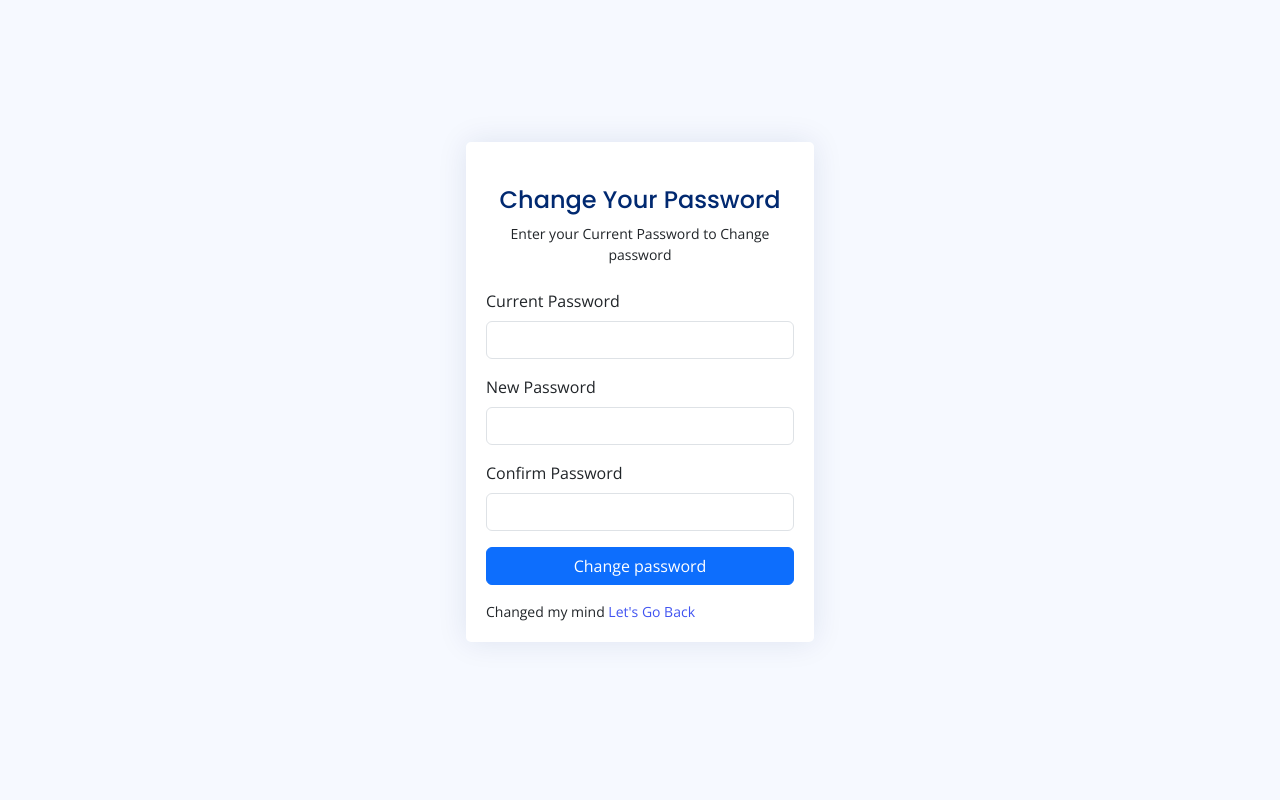
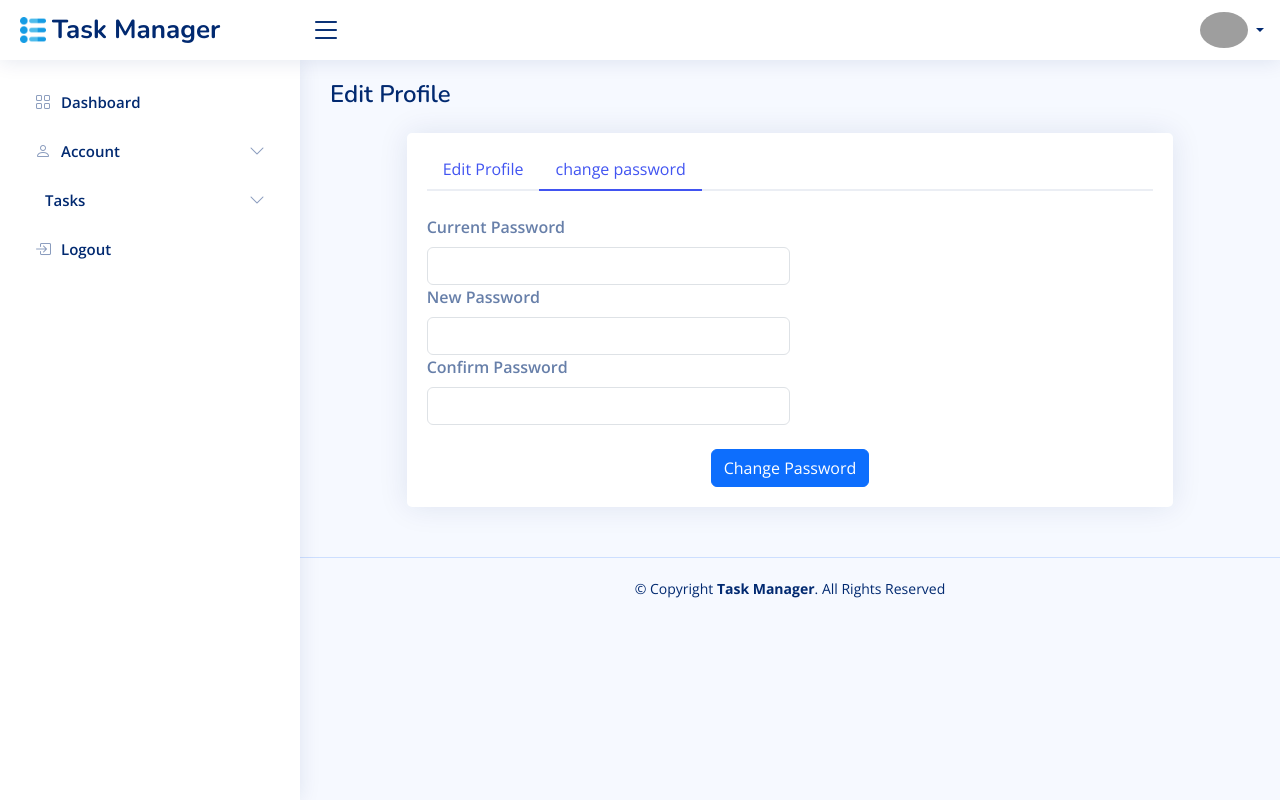
Before and after one commit to Shivahir2003/Task_Management_System, a Django app: template task_management_system/templates/accounts/reset_password.html in a window 1280 px wide. Run offline with Django 3.2, Linux system fonts and the light colour scheme; the template is opened without the code that fills it, so the values that code supplies are empty; some libraries are stand-ins or nearby versions; grey boxes are pictures that could not be loaded.

Commit message:
changes: minor changes in design

```diff
--- a/task_management_system/accounts/views.py
+++ b/task_management_system/accounts/views.py
@@ -4,7 +4,6 @@ from django.contrib.auth.decorators import login_required
 from django.contrib.auth.mixins import LoginRequiredMixin
 from django.contrib.auth.models import User
 from django.shortcuts import render,redirect
-from django.contrib.auth.forms import UserChangeForm
 from django.views.generic.base import View
 
 from accounts.forms import UserSignUpForm,UserProfileForm,UserLoginForm,ResetPasswordForm,EditUserForm
@@ -241,7 +240,6 @@ class ResetPasswordView(LoginRequiredMixin,View):
             if resetpassword_form.is_valid():
                 current_password=resetpassword_form.cleaned_data['current_password']
                 new_password=resetpassword_form.cleaned_data['new_password']
-                import pdb; pdb.set_trace()
                 if not user.check_password(current_password):
                     messages.error(request,"current password does not match")
                 elif current_password == new_password:
--- a/task_management_system/task_management_system/settings.py
+++ b/task_management_system/task_management_system/settings.py
@@ -113,9 +113,11 @@ AUTH_PASSWORD_VALIDATORS = [
 
 LANGUAGE_CODE = 'en-us'
 
-TIME_ZONE = 'UTC'
+TIME_ZONE = 'Asia/Kolkata'
 
-USE_I18N = False
+USE_I18N = True
+
+USE_L10N = True
 
 USE_TZ = True
 
--- a/task_management_system/templates/accounts/reset_password.html
+++ b/task_management_system/templates/accounts/reset_password.html
@@ -1,83 +1,100 @@
-{% extends 'layouts/auth_base.html' %}
+{% extends 'layouts/base.html' %}
 
 
-{% block title %}
-  reset password | Task Manager
-{% endblock title %}
+{% block pagetitle %}
+change password | Task Manager
+{% endblock pagetitle %}
 
 
 {% block pagecontent %}
+<div class="pagetitle mb-4">
+  <h1>Edit Profile</h1>
+  <nav>
+    <ol class="breadcrumb">
+    </ol>
+  </nav>
+</div><!-- End Page Title -->
 
-    <div class="container">
+<section class="section profile d-flex justify-content-center">
+  <div class="col-xl-10">
 
-        <section class="section register min-vh-100 d-flex flex-column align-items-center justify-content-center py-4">
+    <div class="card">
+      <div class="card-body pt-3">
+        <!-- Bordered Tabs -->
+        <ul class="nav nav-tabs nav-tabs-bordered">
+          <li class="nav-item">
+            <button class="nav-link " data-bs-toggle="tab" data-bs-target="#profile-edit">
 
-          <div class="container">
-            {% if messages %}
-            <div class="d-flex justify-content-end pt-4 pe-4">
-              <div class="alert alert-danger alert-dismissible fade show " role="alert">
-                <i class="bi bi-exclamation-octagon me-1"></i>
-                {% for message in messages %}
-                  {{ message}}
-                {% endfor %}
-              <button type="button" class="btn-close" data-bs-dismiss="alert" aria-label="Close"></button>
-            </div>
-          </div>
+              <a href="{% url 'accounts:edit_profile' %}">Edit Profile</a>
+            </button>
+          </li>
+          <li class="nav-item">
+            <button class="nav-link active" data-bs-toggle="tab" data-bs-target="#profile-change-password">
+              <a href="{% url 'accounts:reset_password' %}">change password</a>
+            </button>
+          </li>
+        </ul>
+        <div class="tab-content pt-2">
+
+          <div class="tab-pane fade show active profile-edit pt-3" id="profile-change-password">
+
+            <form method="post" enctype="multipart/form-data">
+              {% csrf_token %}
+
+
+              <div class="col-6">
+                <label for="id_current_password" class="form-label">Current Password</label>
+                <input type="password" name="current_password" class="form-control" id="id_current_password"
+                  minlength="8" required>
+                <div class="invalid-feedback">Please enter your password!</div>
+
+                {% if errors %}
+                <label id="id_current_password-error" class="invalid-feedback"
+                  for={{form.current_password.id_for_label}}>
+                  {{loginform.current_password.errors}}
+                </label>
                 {% endif %}
-
-            <div class="row justify-content-center">
-              <div class="col-lg-4 col-md-6 d-flex flex-column align-items-center justify-content-center">
-                <div class="card mb-3">
-
-                  <div class="card-body">
-
-                    <div class="pt-4 pb-2">
-                      <h5 class="card-title text-center pb-0 fs-4">Change Your Password</h5>
-                      <p class="text-center small">Enter your Current Password to Change password</p>
               </div>
 
-                    <form class="row g-3 needs-validation" novalidate method="post">
-                      {% csrf_token %}
-                      <div class="col-12">
-                        <label for="id_current_password" class="form-label">Current Password</label>
-                        <input type="password" name="current_password" class="form-control" id="id_current_password" minlength="8" required>
+              <div class="col-6">
+                <label for="id_new_password" class="form-label">New Password</label>
+                <input type="password" name="new_password" class="form-control" id="id_new_password" minlength="8"
+                  required>
                 <div class="invalid-feedback">Please enter your password!</div>
-                        <label id="id_current_password-error" class="invalid-feedback" for={{form.current_password.id_for_label}}>
-                          {{loginform.current_password.errors}}
-                        </label>
-                      </div>
 
-                      <div class="col-12">
-                        <label for="id_new_password" class="form-label">New Password</label>
-                        <input type="password" name="new_password" class="form-control" id="id_new_password" minlength="8" required>
-                        <div class="invalid-feedback">Please enter your password!</div>
+                {% if errors %}
                 <label id="id_new_password-error" class="invalid-feedback" for={{form.new_password.id_for_label}}>
                   {{loginform.new_password.errors}}
                 </label>
+                {% endif %}
               </div>
 
-                      <div class="col-12">
+              <div class="col-6 mb-4">
                 <label for="id_confirm_password" class="form-label">Confirm Password</label>
-                        <input type="password" name="confirm_password" class="form-control" id="id_confirm_password" minlength="8" required>
+                <input type="password" name="confirm_password" class="form-control" id="id_confirm_password"
+                  minlength="8" required>
                 <div class="invalid-feedback">Please confirm your password!</div>
-                        <label id="id_confirm_password-error" class="invalid-feedback" for={{form.confirm_password.id_for_label}}>
+
+                {% if errors %}
+                <label id="id_confirm_password-error" class="invalid-feedback"
+                  for={{form.confirm_password.id_for_label}}>
                   {{loginform.confirm_password.errors}}
                 </label>
+                {% endif %}
+
               </div>
 
-                      <div class="col-12">
-                        <button class="btn btn-primary w-100" type="submit">Change password</button>
+
+              <div class="text-center">
+                <button type="submit" class="btn btn-primary">Change Password</button>
               </div>
-                      <div class="col-12">
-                        <p class="small mb-0">Changed my mind <a href="{% url 'taskmanager:dashboard' %}">Let's Go Back</a></p>
-                      </div>
-                    </form>
+            </form><!-- End Profile Edit Form -->
           </div>
         </div>
+      </div><!-- End Bordered Tabs -->
     </div>
   </div>
   </div>
 </section>
-      </div>
 
 {% endblock pagecontent %}
--- a/task_management_system/templates/includes/scripts.html
+++ b/task_management_system/templates/includes/scripts.html
@@ -8,5 +8,14 @@
 <script src="{% static '/vendor/simple-datatables/simple-datatables.js' %}"></script>
 <script src="{% static '/vendor/tinymce/tinymce.min.js' %}"></script>
 <script src="{% static '/vendor/php-email-form/validate.js' %}"></script>
+<script src="https://ajax.googleapis.com/ajax/libs/jquery/3.7.1/jquery.min.js"></script>
+
 <!-- Template Main JS File -->
 <script src="{% static '/js/main.js' %}"></script>
+<script>
+    window.setTimeout(function() {
+      $(".alert").fadeTo(100, 0).slideUp(500, function(){
+            $(this).remove();
+        });
+    }, 2000);
+    </script>
--- a/task_management_system/templates/includes/sidebar.html
+++ b/task_management_system/templates/includes/sidebar.html
@@ -19,7 +19,7 @@
             </a>
           </li>
           <li>
-            <a href="{% url 'accounts:profile' %}">
+            <a href="{% url 'accounts:edit_profile' %}">
               <i class="bi bi-circle"></i><span>Edit Profile</span>
             </a>
           </li>
--- a/task_management_system/templates/layouts/base.html
+++ b/task_management_system/templates/layouts/base.html
@@ -20,12 +20,22 @@
       {% include 'includes/sidebar.html' %}
     {% endblock sidebar %}
 
+  <main id="main" class="main">
+    {% if messages %}
+    <div class="d-flex justify-content-end ">
+      <div class="alert alert-success alert-dismissible fade show alert-animate z-2" role="alert">
+        <i class="bi bi-exclamation-octagon me-1"></i>
+        {% for message in messages %}
+            {{ message}}
+        {% endfor %}
+        <button type="button" class="btn-close" data-bs-dismiss="alert" aria-label="Close"></button>
+      </div>
+    </div>
+    {% endif %}
 
-  <main id="main" class="main">
     {% block pagecontent %}
     {% endblock pagecontent %}
   </main>
-
   {% block footer %}
     {% include 'includes/footer.html' %}
   {% endblock footer %}
@@ -33,15 +43,9 @@
   {% block scripts %}
     {% include 'includes/scripts.html' %}
   {% endblock scripts %}
-
-
-  <!-- Custom jquery File -->
-  {% block extrascripts %}
-  {% endblock extrascripts %}
-
-
-
-
 </body>
+<!-- Custom jquery File -->
+{% block extrascripts %}
+{% endblock extrascripts %}
 
 </html>
```
Also changed, not shown: task_management_system/templates/accounts/profile.html (+17 -1 lines). Lines whose indentation alone changed are shown as unchanged.
